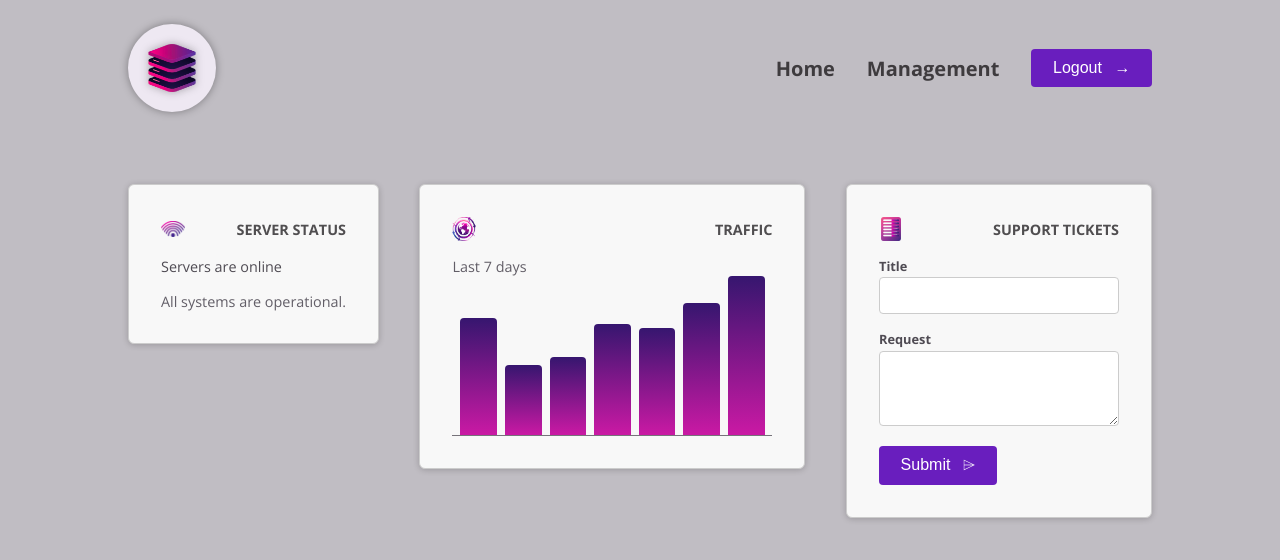
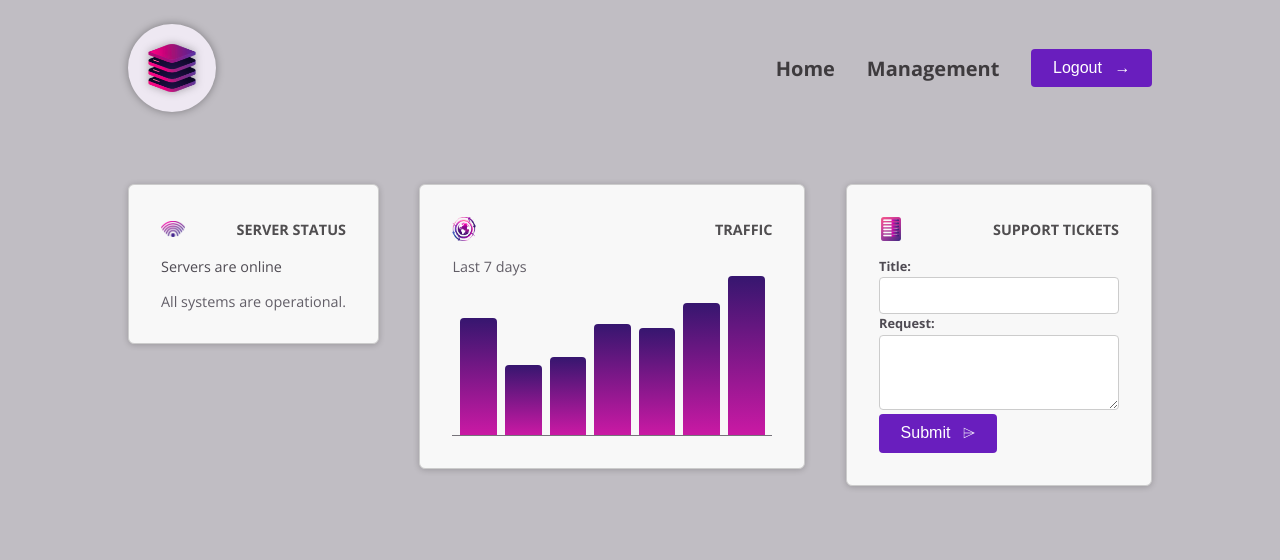
Before and after one commit to drizzor/udemy-angular-P06-Component-Deep-Dive, an Angular app: page / in a window 1280 px wide. Shown: the top 560 px of the page. Built offline with nearby package versions, Linux system fonts and the light colour scheme.

Commit message:
Générer label input/ztxt via component

```diff
--- a/src/app/dashboard/tickets/new-ticket/new-ticket.component.html
+++ b/src/app/dashboard/tickets/new-ticket/new-ticket.component.html
@@ -1,12 +1,10 @@
 <form>
-    <p>
-        <label for="title">Title</label>
-        <input name="title" id="title" />
-    </p>
-    <p>
-        <label for="request">Request</label>
-        <textarea name="request" id="request" rows="3"></textarea>
-    </p>
+    <app-control [label]="{ name: 'Title:', for:'title'}">
+        <input id="tilte" name="title" id="title" />
+    </app-control>
+    <app-control [label]="{ name: 'Request:', for:'request'}">
+        <textarea id="request" name="request" id="request" rows="3"></textarea>
+    </app-control>
     <p>
         <button appButton>
             Submit
--- a/src/app/dashboard/tickets/new-ticket/new-ticket.component.ts
+++ b/src/app/dashboard/tickets/new-ticket/new-ticket.component.ts
@@ -1,12 +1,13 @@
 import { Component } from '@angular/core';
 import { ButtonComponent } from '../../../shared/button/button.component';
+import { ControlComponent } from "../../../shared/control/control.component";
 
 @Component({
   selector: 'app-new-ticket',
   standalone: true,
-  imports: [ButtonComponent],
   templateUrl: './new-ticket.component.html',
-  styleUrl: './new-ticket.component.css'
+  styleUrl: './new-ticket.component.css',
+  imports: [ButtonComponent, ControlComponent]
 })
 export class NewTicketComponent {
 
--- a/src/app/shared/button/button.component.ts
+++ b/src/app/shared/button/button.component.ts
@@ -1,7 +1,7 @@
 import { Component } from '@angular/core';
 
 @Component({
-  selector: 'button[appButton]',
+  selector: 'button[appButton], a[appButton]', // Attribute selector a non utilisé mais pour exemple montre que l'on peut utiliser plusieurs  attributs
   standalone: true,
   imports: [],
   templateUrl: './button.component.html',
--- /dev/null
+++ b/src/app/shared/control/control.component.html
@@ -0,0 +1,4 @@
+<p>
+    <label [for]="label().for">{{ label().name }}</label>
+    <ng-content select="input, textarea" />
+</p>
--- /dev/null
+++ b/src/app/shared/control/control.component.ts
@@ -0,0 +1,15 @@
+import { Component, input } from '@angular/core';
+
+@Component({
+  selector: 'app-control',
+  standalone: true,
+  imports: [],
+  templateUrl: './control.component.html',
+  styleUrl: './control.component.css'
+})
+export class ControlComponent {
+  label = input.required<{
+    name: string;
+    for: string;
+  }>();
+}
```
Also changed, not shown: src/app/shared/control/control.component.css (added).
